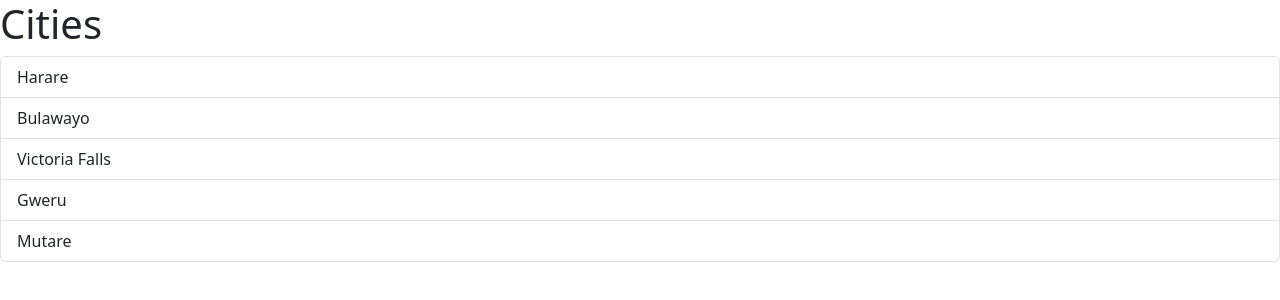
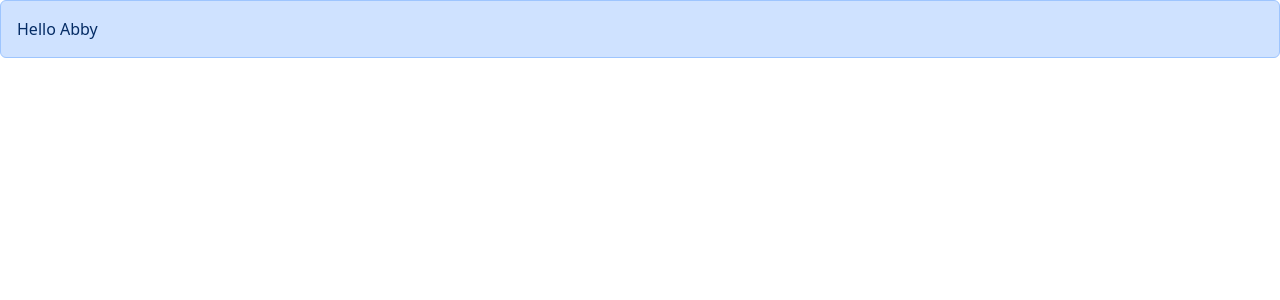
Before and after one commit to AbigirlMuchineripi/react-tutorial, a React (Vite) app: page / in a window 1280 px wide. Shown: the top 300 px of the page. Built offline with nearby package versions, Linux system fonts and the light colour scheme.

Commit message:
passing children props

```diff
--- a/src/App.tsx
+++ b/src/App.tsx
@@ -1,13 +1,12 @@
-import ListGroup from "./components/ListGroup";
+import Alert from "./components/Alert";
+
 function App() {
-  const items = ["Harare", "Bulawayo", "Victoria Falls", "Gweru", "Mutare"];
 
-  const handleSelectItem = (item :string)=>{
-    console.log(item);
-  }
   return (
     <div>
-      <ListGroup items={items} heading="Cities" onSelectItem={handleSelectItem} />
+      <Alert>
+        Hello Abby
+      </Alert>
     </div>
   );
 }
--- /dev/null
+++ b/src/components/Alert.tsx
@@ -0,0 +1,13 @@
+import { ReactNode } from "react";
+
+interface Props{
+    children: ReactNode;
+}
+
+const Alert = ({ children } : Props) => {
+  return (
+    <div className="alert alert-primary">{children}</div>
+  )
+}
+
+export default Alert
```
